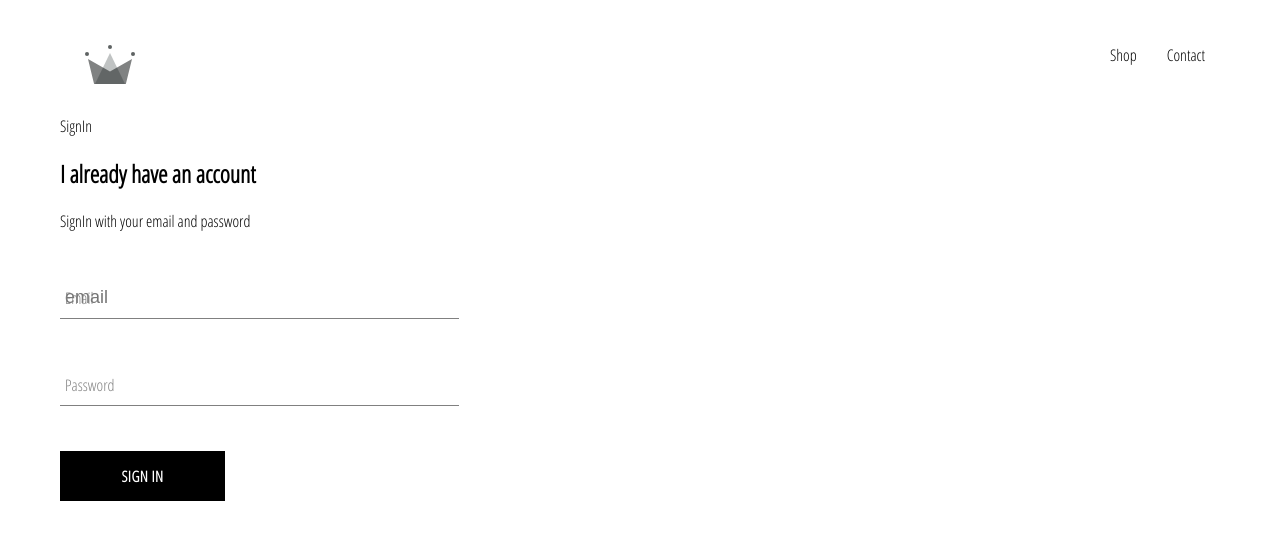
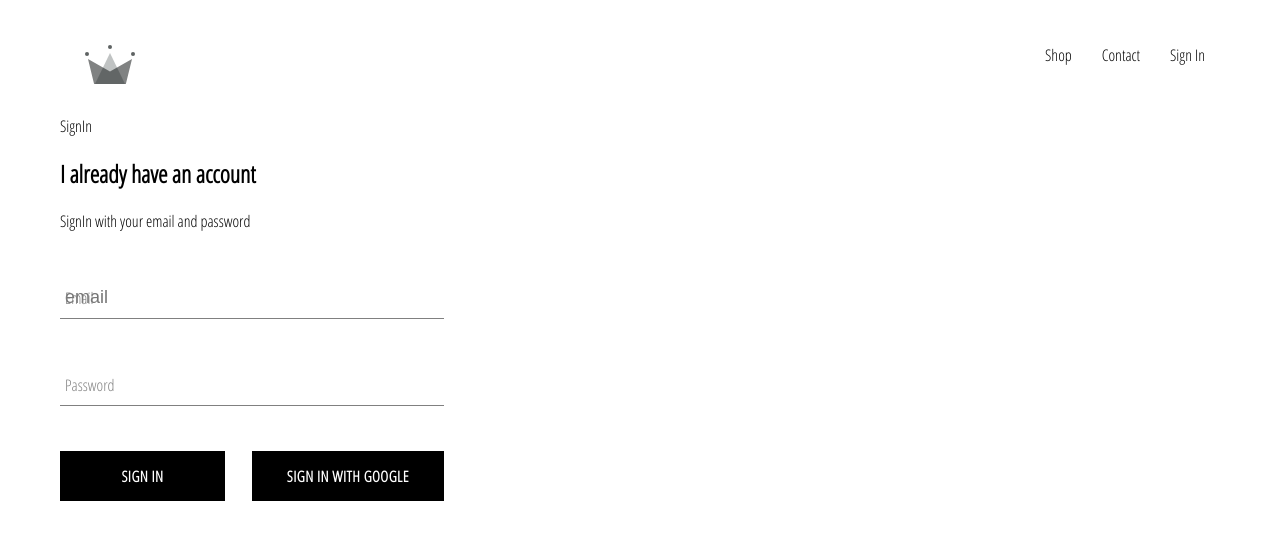
Before and after one commit to Axuby/Getseture, a React (Create React App) app: page /signIn in a window 1280 px wide. Shown: the top 540 px of the page. Built offline with nearby package versions, Linux system fonts and the light colour scheme; no server answers.

Commit message:
Integrated firebase for sigin

```diff
--- a/package.json
+++ b/package.json
@@ -6,6 +6,7 @@
     "@testing-library/jest-dom": "^4.2.4",
     "@testing-library/react": "^9.3.2",
     "@testing-library/user-event": "^7.1.2",
+    "firebase": "^7.17.1",
     "node-sass": "^4.14.1",
     "react": "^16.13.1",
     "react-dom": "^16.13.1",
--- a/src/App.css
+++ b/src/App.css
@@ -6,3 +6,7 @@
     text-decoration: none;
     color: black;
 }
+
+*{
+    box-sizing: border-box;
+}
--- a/src/App.js
+++ b/src/App.js
@@ -5,11 +5,36 @@
 import Header from "./components/Header/Header";
 import './App.css';
 import SignInSignUp from './pages/SignIn-SignUp/SignIn-SignUp';
+import { auth} from "./firebase/Firebase.utils"
 
-function App() {
+class App extends React.Component {
+  constructor(props){
+    super(props)
+
+    this.state ={
+      currentUser:null
+    }
+  }
+
+  unsubscribeFromAuth = null;
+
+
+componentDidMount(){
+ this.unsubscribeFromAuth = auth.onAuthStateChanged(user => {
+    this.setState({currentUser:user})
+    console.log(user)
+    console.log(this.unsubscribeFromAuth)
+  })
+}
+
+componentWillUnmount(){
+  this.unsubscribeFromAuth()
+}
+
+render(){
   return (
     <div>
-      <Header/>
+      <Header currentUser={this.state.currentUser}/>
       <Switch>
         <Route exact path="/" component={Homepage}/>
         <Route path="/shop" component={ShopPage}/>
@@ -18,5 +43,6 @@
     </div>
   );
 }
+}
 
 export default App;
--- a/src/components/Header/Header.js
+++ b/src/components/Header/Header.js
@@ -2,8 +2,9 @@
 import {Link} from 'react-router-dom';
 import "./Header.scss"
 import { ReactComponent as Logo } from "../../assets/4.3 crown.svg.svg";
+import { auth } from "../../firebase/Firebase.utils";
 
-const Header = () => {
+const Header = ({currentUser}) => {
   return (
     <div className="header">
       <Link className="logo-container" to="/">
@@ -14,6 +15,13 @@
         <Link className="option" to="/shop">Shop</Link>
         <Link className="option" to="/contact">Contact</Link>
 
+          {
+            currentUser
+            ? <div className="option" onClick={()=> auth.signOut()}>
+                Sign Out
+            </div>
+            : <Link className="option" to="/signIn">Sign In</Link>
+          }
       </div>
 
     </div>
--- a/src/components/Header/Header.scss
+++ b/src/components/Header/Header.scss
@@ -27,5 +27,17 @@
     .option{
         padding: 10px 15px;
         text-decoration: none;
+        cursor: pointer;
+
+        &:hover{
+
+        }
+
+        &:active,
+        :link{
+
+        }
     }
+
+
 }
--- a/src/components/custom-button/CustomButton.scss
+++ b/src/components/custom-button/CustomButton.scss
@@ -14,6 +14,17 @@
     border: none;
     cursor: pointer;
 
+    &.google-sign-in{
+        background-color:#4285f4;
+        color: white ;
+
+        &:hover{
+            background-color: #357ae8;
+            border: none;
+
+        }
+    }
+
     &:hover{
         background-color: white;
         color: black;
--- a/src/components/signIn/SignIn.jsx
+++ b/src/components/signIn/SignIn.jsx
@@ -2,6 +2,7 @@
 import "./signIn.scss"
 import FormInput from '../formInput/FormInput';
 import CustomButton from '../custom-button/CustomButton';
+import { signInWithGoogle } from '../../firebase/Firebase.utils';
 
 class SignIn extends Component {
     constructor(props){
@@ -31,7 +32,13 @@
                 <form onSubmit={this.onSubmit}>
                     <FormInput label="Email" handleChange={this.handleChange} type="email" value={this.state.email}  name="email" placeholder="email" id="" required/>
                     <FormInput label="Password" handleChange={this.handleChange} type="password" value={this.state.password} name="password" id="" required/>
-                    <CustomButton type="submit" >Sign In</CustomButton>
+                   <div className="button">
+                        <CustomButton type="submit" >Sign In</CustomButton>
+                            <CustomButton isGoogleSignIn
+                            onClick={signInWithGoogle}>
+                                {''}
+                        Sign In With Google{' '}</CustomButton>
+                   </div>
                 </form>
 
             </div>
--- a/src/components/signIn/signIn.scss
+++ b/src/components/signIn/signIn.scss
@@ -6,4 +6,9 @@
     .title{
         margin: 10px 0;
     }
+
+    .button{
+        display: flex;
+        justify-content: space-between;
+    }
 }
--- /dev/null
+++ b/src/firebase/Firebase.utils.js
@@ -0,0 +1,24 @@
+import firebase from "firebase/app";
+import "firebase/firestore";
+import "firebase/auth";
+
+const config = {
+    apiKey: "AIzaSyC2lHINLFYld-YXgDZPOTMKD5W27-QyZZ8",
+    authDomain: "e-com-a24b7.firebaseapp.com",
+    databaseURL: "https://e-com-a24b7.firebaseio.com",
+    projectId: "e-com-a24b7",
+    storageBucket: "e-com-a24b7.appspot.com",
+    messagingSenderId: "678040297545",
+    appId: "1:678040297545:web:0ae57bf5fc1ee8f7a99f98",
+    measurementId: "G-8EYL2WYHQJ"
+}
+
+firebase.initializeApp(config)
+export const auth = firebase.auth();
+export const firestore = firebase.firestore();
+
+const provider = new firebase.auth.GoogleAuthProvider()
+provider.setCustomParameters({prompt:'select_account'})
+export const signInWithGoogle = () => auth.signInWithPopup(provider)
+
+export default firebase;
```
Also changed, not shown: 1 other file (tests, documents, lock files or other folders).
